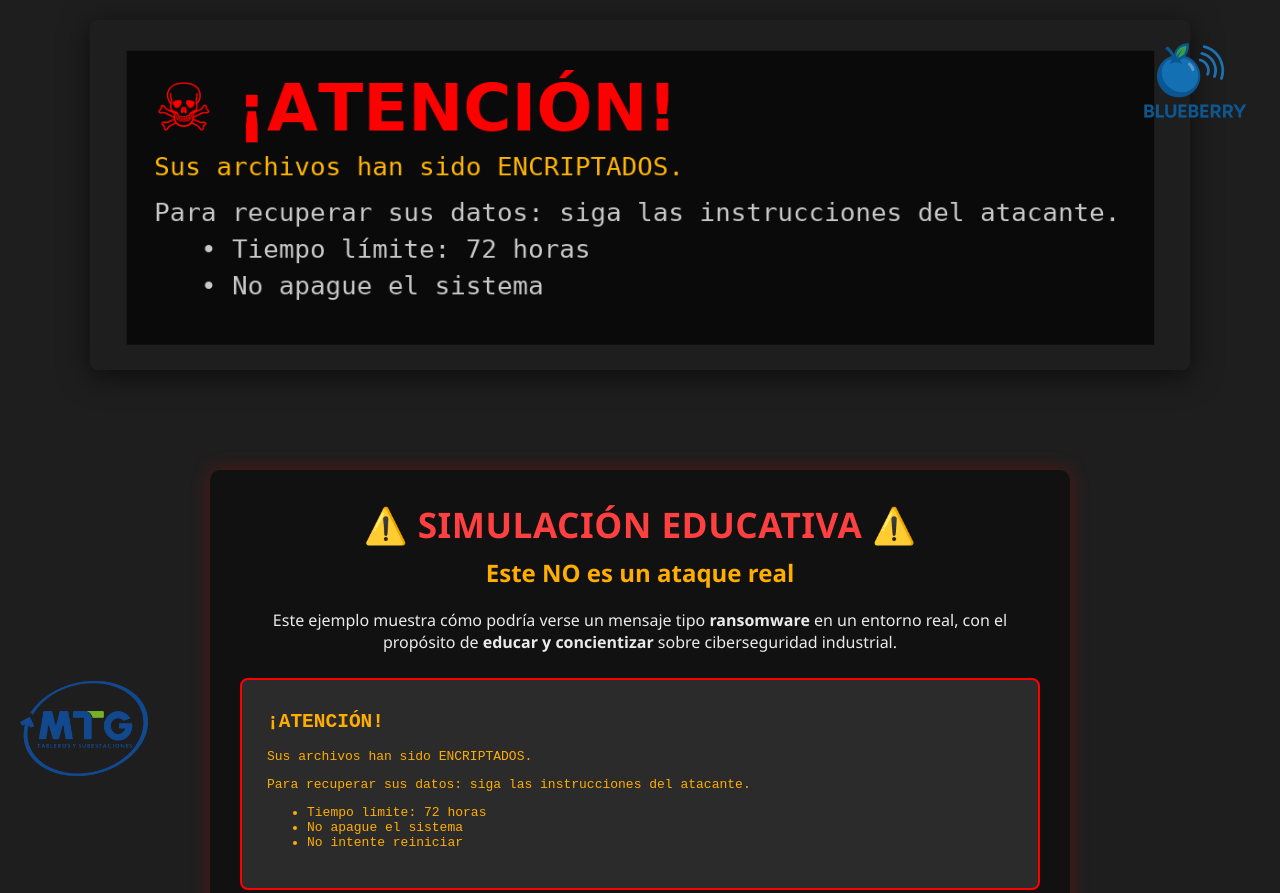
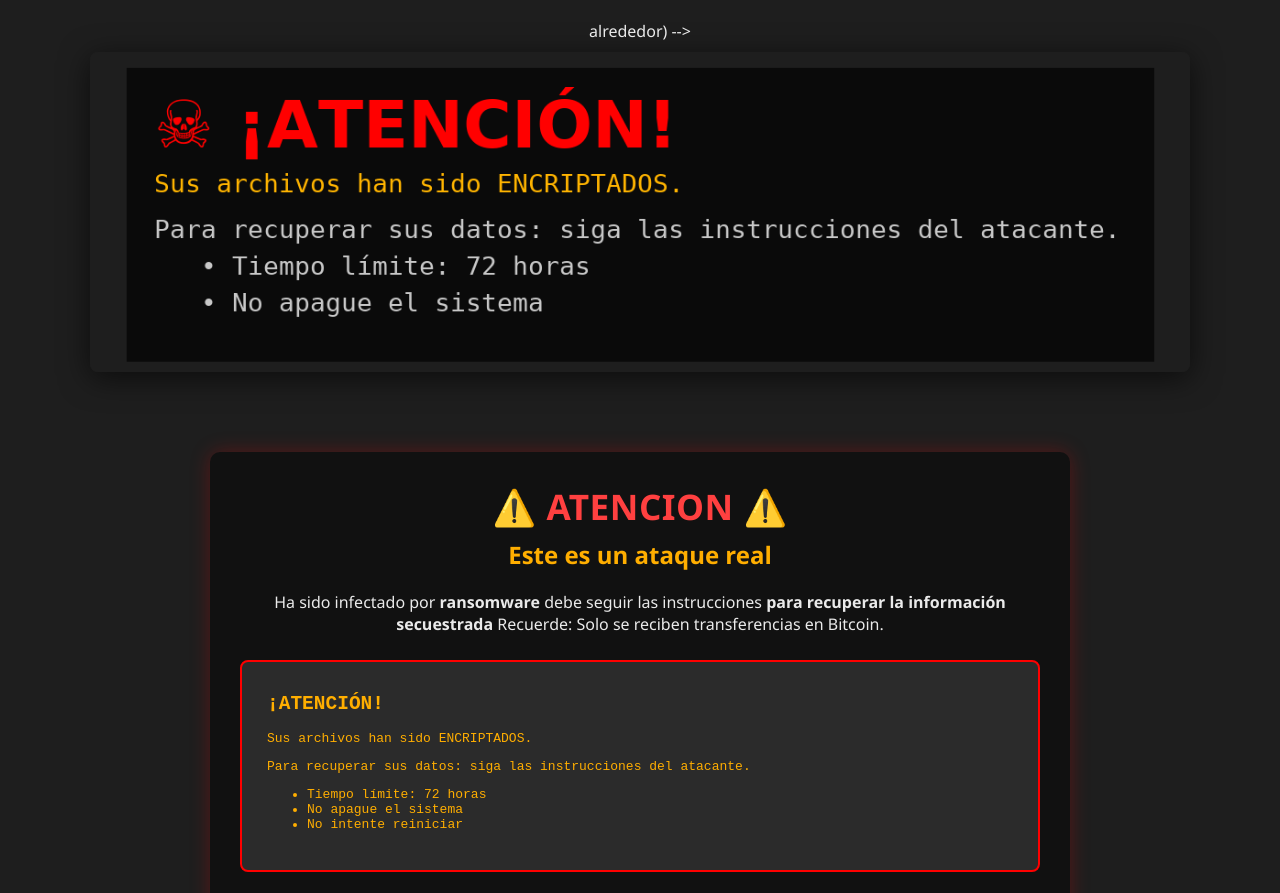
Before and after one commit to carloseduardoparraangarita-star/simulacion-educativa-ciberseguridad, a plain HTML site: page index.html in a window 1280 px wide. Shown: the top 893 px of the page. Drawn offline with Linux system fonts and the light colour scheme.

Commit message:
Update index.html

```diff
--- a/index.html
+++ b/index.html
@@ -13,33 +13,33 @@
         --warning-bg: #2b2b2b;
         --disclaimer-bg: #063;
     }
-
-    html, body {
-        height: 100%;
-        margin: 0;
+    html,body{height:100%;}
+    body {
         font-family: 'Segoe UI', Arial, sans-serif;
         background-color: var(--bg);
         color: #eaeaea;
         text-align: center;
-        -webkit-font-smoothing: antialiased;
+        margin: 0;
+        padding: 20px;
+        -webkit-font-smoothing:antialiased;
     }
 
-    /* Imagen principal (calavera) */
-    .hero-image {
+    /* imagen principal (calavera) */
+    .hero-image{
         width: 100%;
         max-width: 1100px;
-        height: 350px;
+        height: 320px;               /* altura fija controlada */
         object-fit: cover;
         display: block;
-        margin: 20px auto 0 auto;
+        margin: 10px auto 0 auto;
         border-radius: 8px;
         box-shadow: 0 6px 30px rgba(0,0,0,0.6);
     }
 
-    /* Contenedor con el texto */
+    /* container con el contenido, está más abajo (margen superior grande) */
     .container {
         max-width: 800px;
-        margin: 100px auto 40px auto; /* 🔹 Empuja el texto hacia abajo */
+        margin: 80px auto 40px auto; /* <-- aquí está lo que empuja el contenido hacia abajo */
         background: var(--card);
         padding: 30px;
         border-radius: 10px;
@@ -59,7 +59,6 @@
         font-weight: 600;
     }
 
-    /* Bloque de advertencia */
     .warning {
         background-color: var(--warning-bg);
         border: 2px solid #ff0000;
@@ -70,8 +69,6 @@
         text-align: left;
         color: var(--accent-gold);
     }
-
-    /* Bloque de aclaración */
     .disclaimer {
         background-color: var(--disclaimer-bg);
         padding: 20px;
@@ -80,51 +77,42 @@
         margin-top: 30px;
     }
 
-    /* 🔹 Estilos para los logos */
+    /* logos (están comentados en el HTML; dejo estilos por si los activas luego) */
     .logo {
         position: fixed;
         width: 10%;
         min-width: 100px;
         z-index: 10;
-        opacity: 0.95;
-        transition: transform 0.2s ease;
+        opacity: 0.9;
     }
-    .logo:hover {
-        transform: scale(1.05);
-    }
-    .logo-blueberry {
-        top: 20px;
-        right: 20px;
-    }
-    .logo-mtg {
-        bottom: 20px;
-        left: 20px;
-    }
+    .logo-blueberry { top: 20px; right: 20px; }
+    .logo-mtg { bottom: 20px; left: 20px; }
 
-    /* Responsivo */
-    @media (max-width: 720px) {
-        .hero-image { height: 200px; }
-        .container { margin: 40px 12px; padding: 18px; }
-        h1 { font-size: 1.6rem; }
-        .logo { width: 18%; }
+    /* responsivo: imagen hero menos alta en móviles y contenedor con menos margen */
+    @media (max-width:720px){
+        .hero-image{ height:180px; }
+        .container{ margin: 30px 12px; padding:18px; }
+        h1{ font-size:1.6rem; }
     }
 </style>
 </head>
 <body>
 
-<!-- 🔹 Logos visibles -->
+<!-- Logos ocultos (si quieres activarlos: quitar <!--  --> alrededor) -->
+<!--
 <img src="Logo BlueBerry.png" alt="Logo Blueberry" class="logo logo-blueberry">
 <img src="LogoSinFondo.png" alt="Logo MTG" class="logo logo-mtg">
+-->
 
-<!-- 🔹 Imagen principal (calavera) -->
-<img src="simulacion_educativa_ransomware.png" alt="Simulación educativa ransomware" class="hero-image">
+<!-- IMAGEN PRINCIPAL (calavera) -- visible -->
+<img src="simulacion_educativa_ransomware.png" alt="Imagen simulación (calavera)" class="hero-image">
 
-<!-- 🔹 Contenido principal -->
+<!-- Contenedor principal: lo dejamos con margen-top grande para que el título salga más abajo -->
 <div class="container">
-    <h1>⚠️ SIMULACIÓN EDUCATIVA ⚠️</h1>
-    <h2>Este NO es un ataque real</h2>
+    <h1>⚠️ ATENCION ⚠️</h1>
+    <h2>Este es un ataque real</h2>
 
-    <p>Este ejemplo muestra cómo podría verse un mensaje tipo <strong>ransomware</strong> en un entorno real, con el propósito de <strong>educar y concientizar</strong> sobre ciberseguridad industrial.</p>
+    <p>Ha sido infectado por <strong>ransomware</strong> debe seguir las instrucciones <strong> para recuperar la información secuestrada </strong> Recuerde: Solo se reciben transferencias en Bitcoin.</p>
 
     <div class="warning">
         <h2>¡ATENCIÓN!</h2>
@@ -137,10 +125,12 @@
         </ul>
     </div>
 
+    <!-- si quieres que la calavera también aparezca dentro del contenedor, descomenta la siguiente línea y coméntala arriba -->
+    <!-- <img src="simulacion_educativa_ransomware.png" alt="Simulación educativa ransomware" style="width:100%; border-radius:8px; margin-top:15px;"> -->
+
     <div class="disclaimer">
         <strong>IMPORTANTE:</strong>
-        <p>Esta página es solo una simulación educativa. No cifra, recopila ni afecta ningún dato.
-        Diseñada para formación y sensibilización en ciberseguridad.</p>
+        <p>Esta página es solo una simulación educativa. No cifra, recopila ni afecta ningún dato. Diseñada para formación y sensibilización en ciberseguridad.</p>
     </div>
 </div>
 
```
